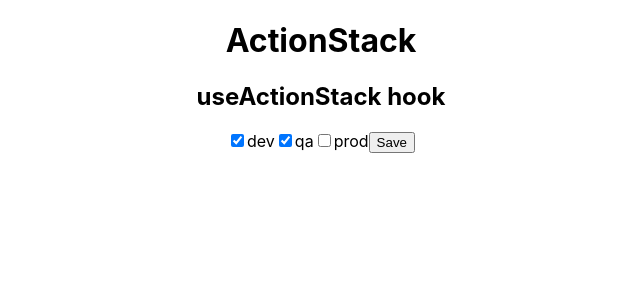
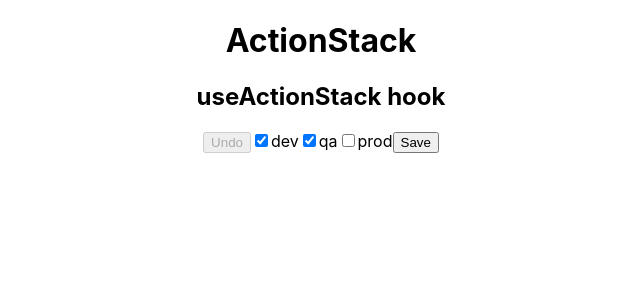
Before and after one commit to gergoabraham/action-stack, a React (Create React App) app: page / in a window 1280 px wide. Shown: the top 300 px of the page, without its empty margins (319-959 px from the left). Built offline with nearby package versions, Linux system fonts and the light colour scheme.

Commit message:
simple Undo operation is added

```diff
--- a/src/ActionStack/ActionStack.js
+++ b/src/ActionStack/ActionStack.js
@@ -1,7 +1,33 @@
 import { useState } from 'react';
 
 export function useActionStack(initialState) {
-  const [state, setState] = useState(initialState);
+  const [state, setState] = useState({
+    currentState: initialState,
+    history: [],
+  });
 
-  return { state, onAction: setState };
+  const onAction = (newState) => {
+    setState((state) => ({
+      ...state,
+      history: [...state.history, state.currentState],
+      currentState: newState,
+    }));
+  };
+
+  const onUndo = () => {
+    if (state.history.length) {
+      setState((state) => ({
+        ...state,
+        history: state.history.slice(0, -1),
+        currentState: state.history[state.history.length - 1],
+      }));
+    }
+  };
+
+  return {
+    state: state.currentState,
+    onAction,
+    onUndo,
+    isUndoAvailable: !!state.history.length,
+  };
 }
--- a/src/App.js
+++ b/src/App.js
@@ -4,7 +4,7 @@ import './App.css';
 import { useActionStack } from './ActionStack/ActionStack';
 
 function App() {
-  const { state, onAction } = useActionStack({
+  const { state, onAction, onUndo, isUndoAvailable } = useActionStack({
     dev: true,
     qa: true,
     prod: false,
@@ -16,16 +16,16 @@ function App() {
     setDraftState(state);
   }, [state]);
 
-  const saveButtonHandler = () => {
-    onAction(draftState);
-  };
-
   return (
     <div className="App">
       <h1>ActionStack</h1>
 
       <h2>useActionStack hook</h2>
       <form id="form">
+        <button type="button" onClick={onUndo} disabled={!isUndoAvailable}>
+          Undo
+        </button>
+
         {draftState &&
           Object.keys(draftState).map((attribute) => (
             <React.Fragment key={attribute}>
@@ -53,7 +53,7 @@ function App() {
             </React.Fragment>
           ))}
 
-        <button type="button" form="form" onClick={saveButtonHandler}>
+        <button type="button" form="form" onClick={() => onAction(draftState)}>
           Save
         </button>
       </form>
```
